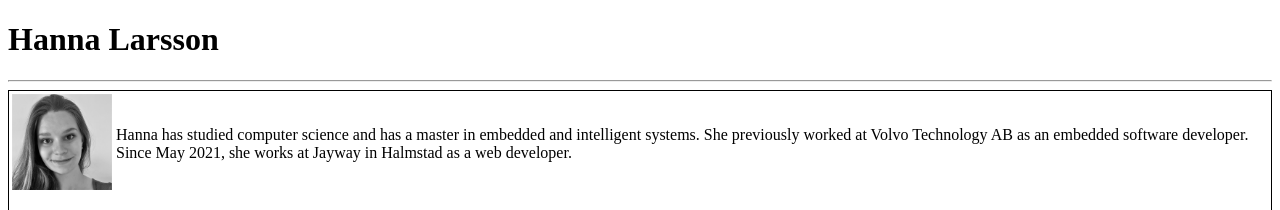
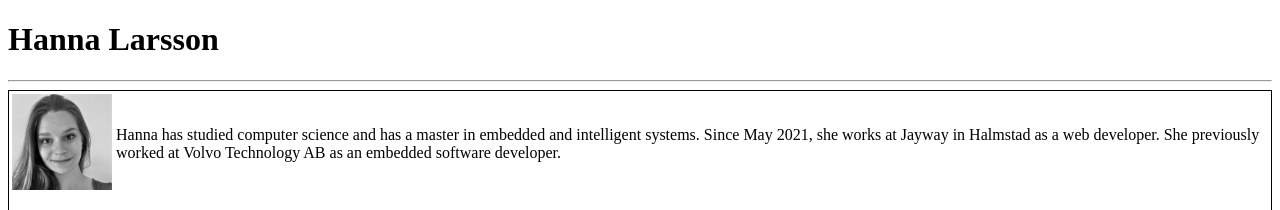
Before and after one commit to HannaLarsson/webpage, a plain HTML site: page resume.html in a window 1280 px wide. Shown: the top 210 px of the page. Drawn offline with Linux system fonts and the light colour scheme.

Commit message:
fixed text

```diff
--- a/resume.html
+++ b/resume.html
@@ -25,9 +25,7 @@
       <tr>
         <td><img src="img/hanna_profil.jpg" alt="Pen" width="100"></td>
         <td>
-          <p>Hanna has studied computer science and has a master in embedded and intelligent systems. She previously
-            worked at Volvo Technology AB as an embedded software developer. Since May 2021, she works at Jayway in
-            Halmstad as a web developer.</p>
+          <p>Hanna has studied computer science and has a master in embedded and intelligent systems. Since May 2021, she works at Jayway in Halmstad as a web developer. She previously worked at Volvo Technology AB as an embedded software developer.</p>
         </td>
       </tr>
     </table>
```
